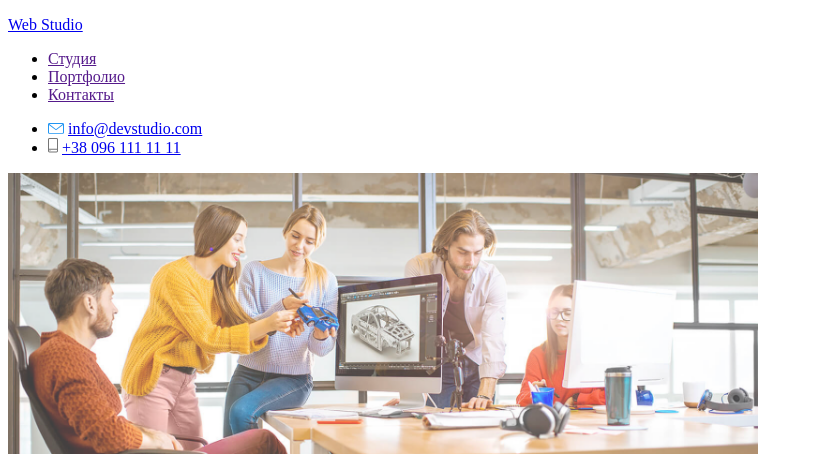
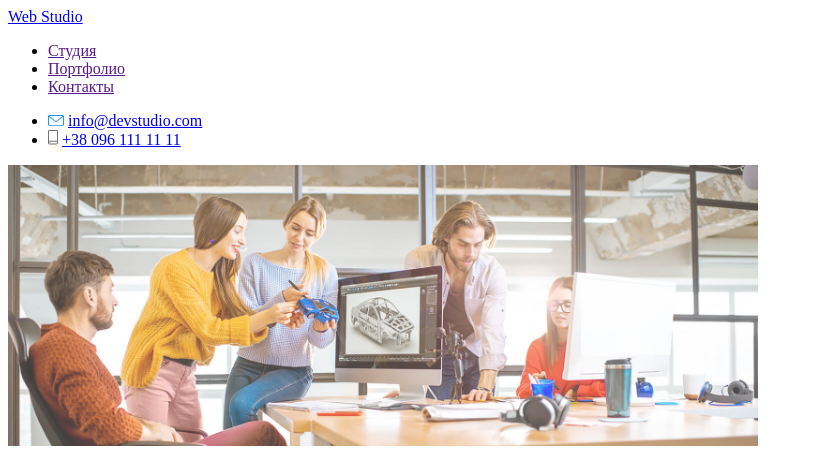
Before and after one commit to Bohdana3007/homework-1-html, a plain HTML site: page index.html in a window 1280 px wide. Shown: the top 456 px of the page, without its empty margins (0-813 px from the left). Drawn offline with Linux system fonts and the light colour scheme.

Commit message:
зміна тегів у шапці і футері

```diff
--- a/index.html
+++ b/index.html
@@ -9,9 +9,7 @@
   <body>
     <header>
       <nav>
-        <a href="/">
-          <p>Web Studio</p>
-        </a>
+        <a href="/"> Web Studio </a>
         <ul>
           <li><a href=""> Студия </a></li>
           <li><a href=""> Портфолио </a></li>
@@ -219,7 +217,7 @@
     </main>
     <footer>
       <div>
-        <p>Web Studio</p>
+        <a href="/"> Web Studio </a>
         <p>г. Киев, пр-т Леси Украинки, 26</p>
         <br />
         <p>info@example.com</p>
```
